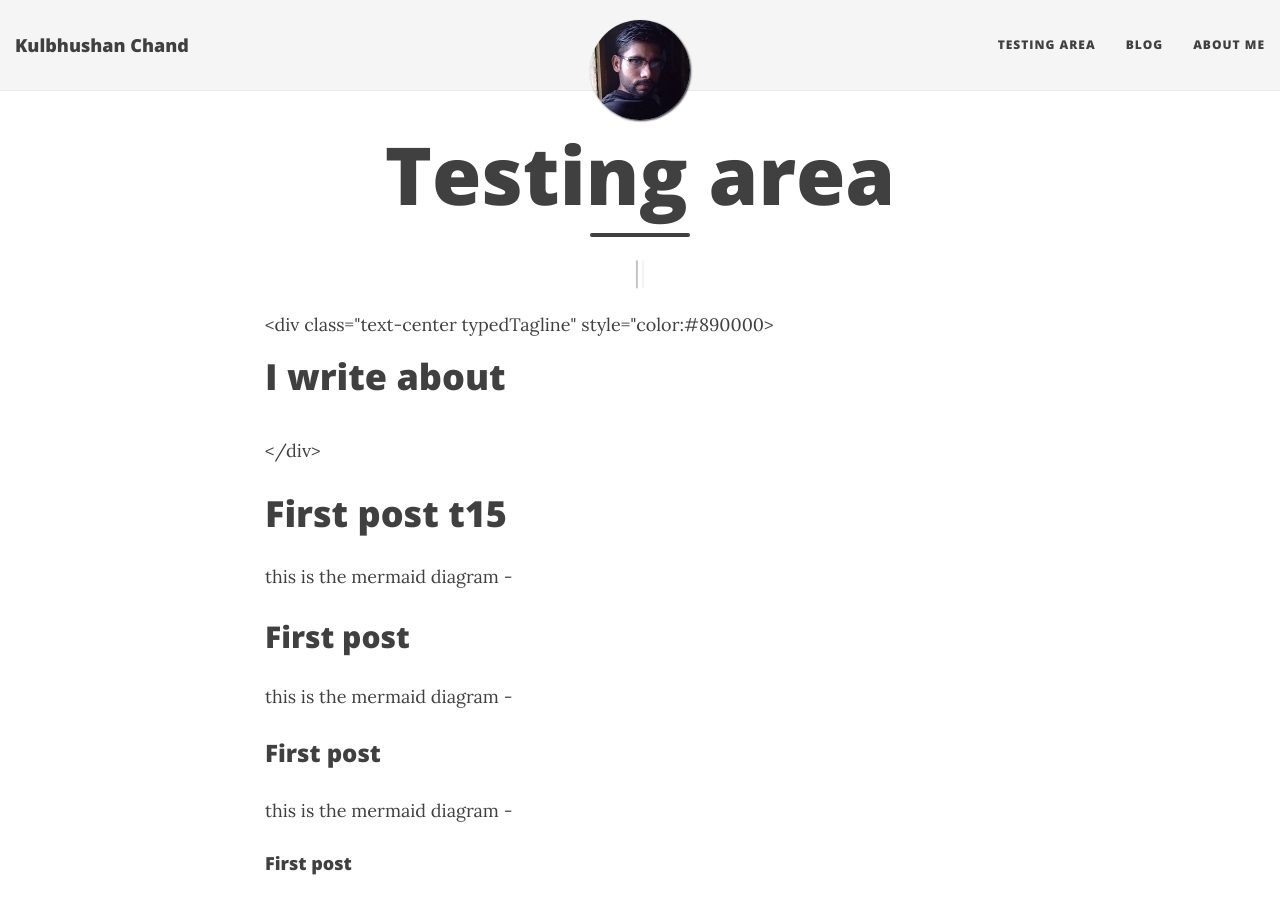
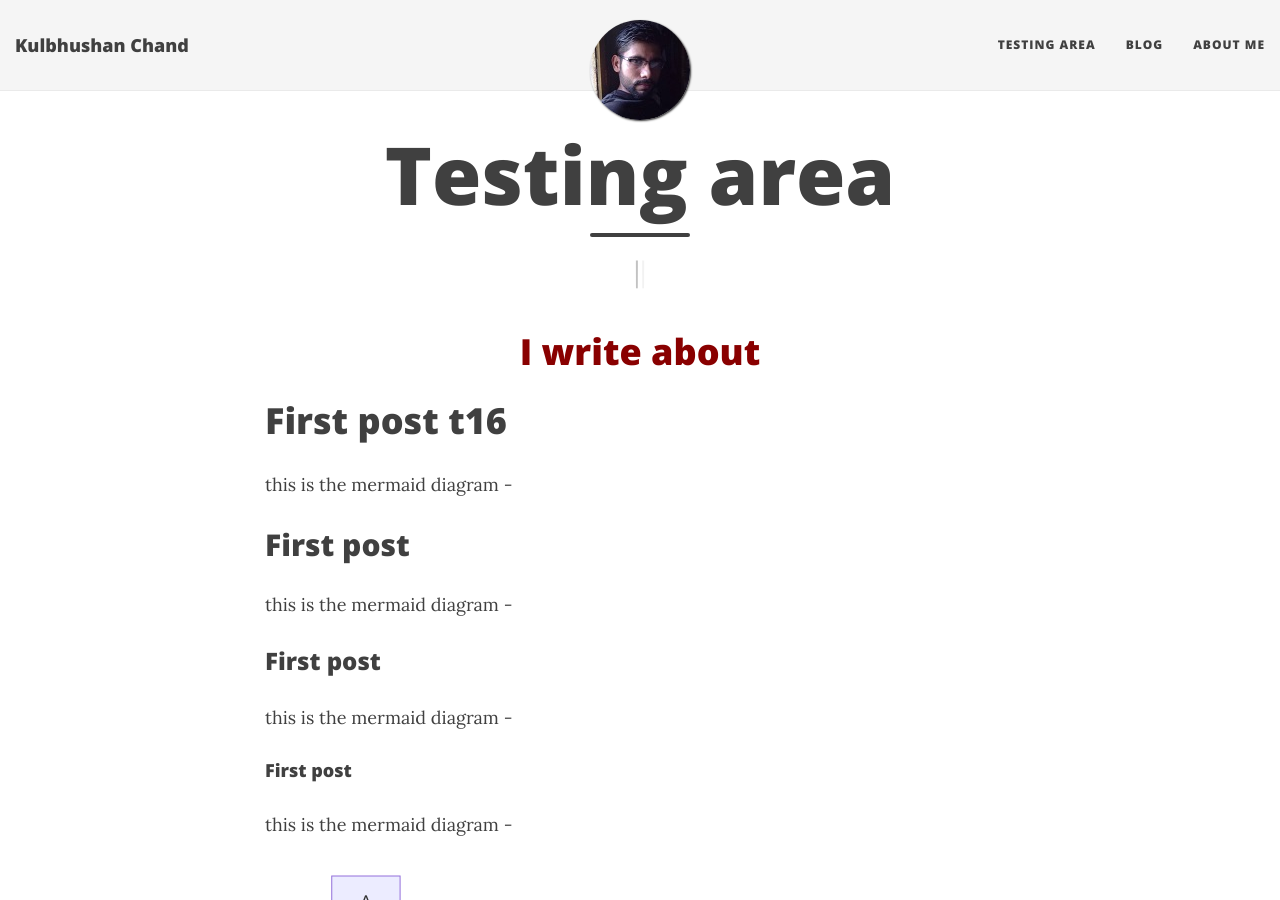
Before and after one commit to kulbhushanchand/kulbhushan-chand.github.io-v1, a Jekyll site: the page built from _pages/testing-area.md, in a window 1280 px wide and 900 px high. Built offline with Jekyll 4.4.1, drawn with Linux system fonts in a browser that asks for light colours; nearby versions of some CDN libraries; a style sheet for code colours, icons or effects is not loaded.

Commit message:
Update testing-area.md

```diff
--- a/_pages/testing-area.md
+++ b/_pages/testing-area.md
@@ -33,7 +33,7 @@ ext-lib:
 
   <div class="row">
     <div class="col-sm-12">
-      <div class="text-center typedTagline" style="color:#890000>
+      <div class="text-center typedTagline" style="color:#890000">
         <h1>I write about</h1>
       </div>
     </div>
@@ -41,7 +41,7 @@ ext-lib:
 
 
 
-# First post t15
+# First post t16
 
 this is the mermaid diagram -
 
```
